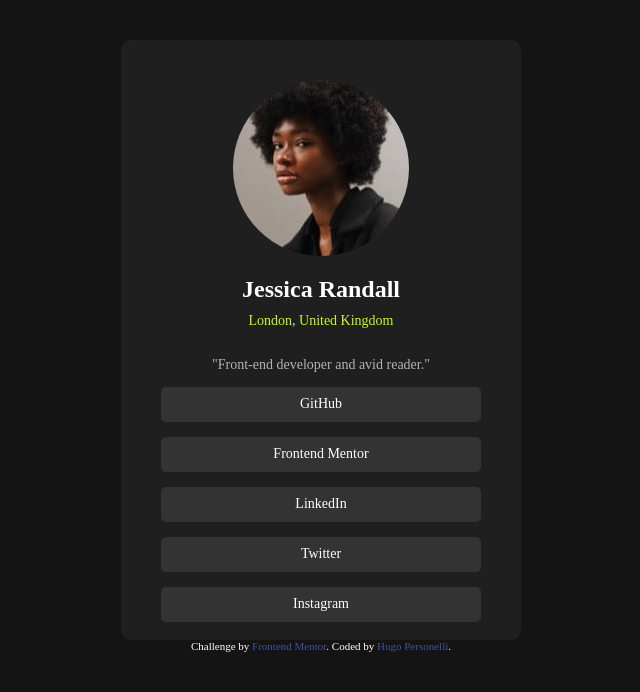
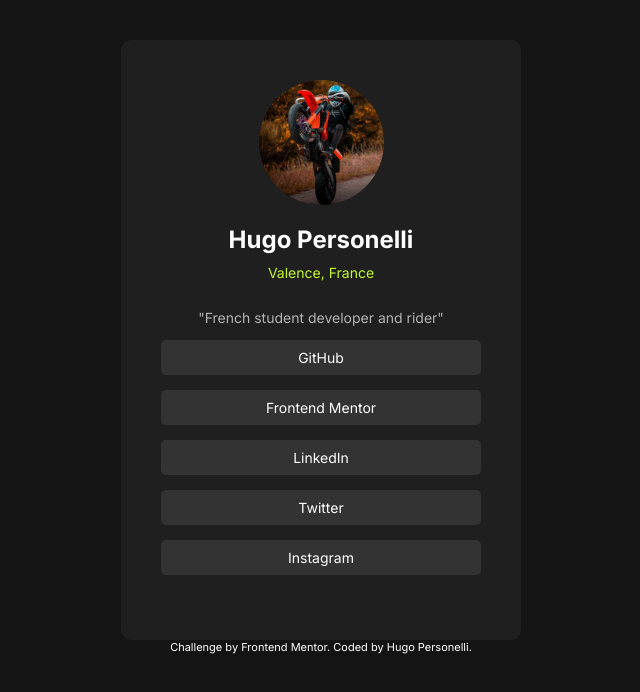
Before and after one commit to Tch0p/social-links-profile-main, a plain HTML site: page social-links-profile-main/index.html in a window 1280 px wide. Shown: the whole page, without its empty margins (319-959 px from the left). Drawn offline with Linux system fonts and the light colour scheme.

Commit message:
Version finale avec info perso + image de bonne taille

```diff
--- a/social-links-profile-main/index.html
+++ b/social-links-profile-main/index.html
@@ -17,24 +17,20 @@
       font-size: 11px;
       text-align: center;
     }
-
-    .attribution a {
-      color: hsl(228, 45%, 44%);
-    }
   </style>
 </head>
 
 <body>
   <section id="info">
-    <img src="assets/images/avatar-jessica.jpeg" alt="image">
-    <h2 id="name">Jessica Randall</h2>
-    <p id="adress">London, United Kingdom</p>
-    <p id="bio">"Front-end developer and avid reader."</p>
+    <img src="assets/images/pdpjpg.jpg" alt="image">
+    <h2 id="name">Hugo Personelli</h2>
+    <p id="adress">Valence, France</p>
+    <p id="bio">"French student developer and rider"</p>
 
-    <a href="#" class="link">
+    <a href="https://github.com/Tch0p" class="link">
       <p class="linkText">GitHub</p>
     </a>
-    <a href="#" class="link">
+    <a href="https://www.frontendmentor.io/profile/Tch0p" class="link">
       <p class="linkText">Frontend Mentor</p>
     </a>
     <a href="#" class="link">
@@ -43,7 +39,7 @@
     <a href="#" class="link">
       <p class="linkText">Twitter</p>
     </a>
-    <a href="#" class="link">
+    <a href="https://www.instagram.com/hugo_prsnl/" class="link">
       <p class="linkText">Instagram</p>
     </a>
   </section>
--- a/social-links-profile-main/style.css
+++ b/social-links-profile-main/style.css
@@ -1,6 +1,9 @@
+@import url("https://fonts.googleapis.com/css2?family=Inter:wght@100..900&display=swap");
+
 body {
     text-align: center;
     background-color: hsl(0, 0%, 8%);
+    font-family: "Inter", Comic Sans MS;
 }
 
 section {
@@ -17,8 +20,7 @@ section {
 }
 
 img {
-    height: 176px;
-    width: 176px;
+    width: 125px;
     display: block;
     margin-left: auto;
     margin-right: auto;
```
Also changed, not shown: social-links-profile-main/assets/images/pdpjpg.jpg (added).
